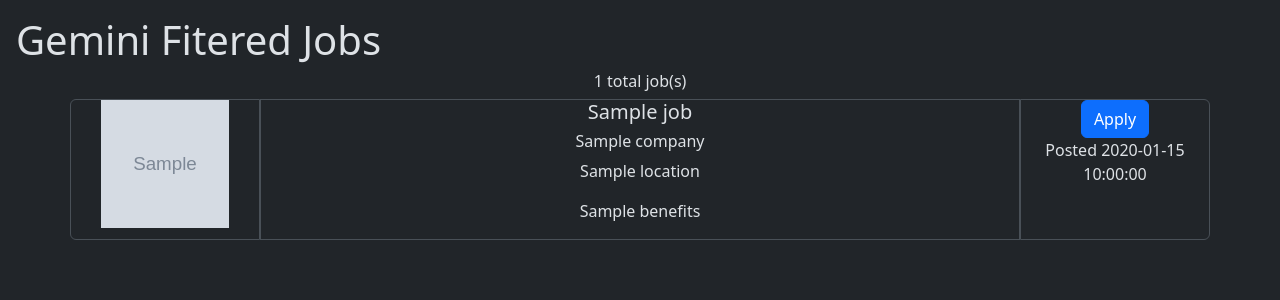
After one commit to jcoop32/job-finder-py, a Flask app: template templates/gemini.html in a window 1280 px wide. The commit adds this page. Shown: the top 300 px of the page. Run offline with Flask 3, Linux system fonts and the light colour scheme; the template is opened without the code that fills it: most values are stand-ins (such as "Sample title", 1, 10 or a date in 2020); grey boxes marked "Sample" are stand-in pictures.

Commit message:
gemini filtering out non-matched jobs, new api urls & hosts for more api calls

```diff
--- a/app.py
+++ b/app.py
@@ -1,6 +1,7 @@
 from flask import Flask, render_template, request, redirect, url_for
-from controllers.gemini import get_summary_of_resume
+from controllers.gemini import get_summary_of_resume, matched_jobs
 from controllers.job_search import filtered_jobs, search_for_jobs
+from controllers.get_location import get_linkedin_location
 import os
 
 
@@ -8,6 +9,7 @@ app = Flask(__name__)
 app.config["UPLOAD_FOLDER"] = "resume_uploads"
 
 filename = ""
+outer_jobs = []
 
 
 @app.route("/", methods=["POST", "GET"])
@@ -27,12 +29,22 @@ def index():
 @app.route("/ai", methods=["POST", "GET"])
 def ai():
     json_form, location, skills, res_skills = get_summary_of_resume(filename)
+    location_id = get_linkedin_location(location)
     # jobs = filtered_jobs(skills, location, res_skills)
-    jobs = search_for_jobs(tuple(skills), location)
-
+    jobs = search_for_jobs(skills, location_id)
+    global outer_jobs
+    outer_jobs = jobs
+    # test_prompt = matched_jobs(filename, jobs)
+    # print(test_prompt)
     return render_template(
         "ai.html", res=json_form, jobs=jobs, filename=filename, count=len(jobs)
     )
+
+
+@app.route("/gemini")
+def gemini():
+    filtered_jobs = matched_jobs(filename, outer_jobs)
+    return render_template("gemini.html", jobs=filtered_jobs, count=len(filtered_jobs))
 
 
 # @app.route("/job-results", methods=["GET"])
--- a/controllers/gemini.py
+++ b/controllers/gemini.py
@@ -4,20 +4,22 @@ import os
 import typing_extensions as typing
 import json
 
+from models.gemini_response_schemas import ResumeSummary, JobPosting
+
 
 load_dotenv()
 
 
 # data structure gemini returns
-class ResumeSummary(typing.TypedDict):
-    name: str
-    email: str
-    linkedin_profile: str
-    location: str
-    job_title: str
-    skills: list[str]
-    possible_jobs: list[str]
-    summary: str
+# class ResumeSummary(typing.TypedDict):
+#     name: str
+#     email: str
+#     linkedin_profile: str
+#     location: str
+#     job_title: str
+#     skills: list[str]
+#     possible_jobs: list[str]
+#     summary: str
 
 
 genai.configure(api_key=os.getenv("GEMINI_API_KEY"))
@@ -27,10 +29,11 @@ model = genai.GenerativeModel(
 )
 
 resume_analysis_prompt = "Pull the name, email, linkedin profile/link (if is given), location (city only), job title, skills, some possible job titles that fit this resume, and a summary from each of the resumes: "
+job_match_prompt = "With this JSON of these jobs, return me an array with all the jobs with the best match with the given resume."
 
 
-def get_summary_of_resume(filename):
-    resume = genai.upload_file(f"resume_uploads/{filename}")
+def get_summary_of_resume(resume_filename):
+    resume = genai.upload_file(f"resume_uploads/{resume_filename}")
     response = model.generate_content(
         [resume_analysis_prompt, resume],
         generation_config=genai.GenerationConfig(
@@ -47,3 +50,24 @@ def get_summary_of_resume(filename):
     list(skills).append(job_title)
     list(skills).append(job_titles)
     return json_form, location, skills, res_skills
+
+
+# find good matching jobs with gemini api
+def matched_jobs(resume_filename, jobs):
+    print("in filtered jobs func")
+    resume = genai.upload_file(f"resume_uploads/{resume_filename}")
+    response = model.generate_content(
+        [
+            f"For each element of jobs in this array: {jobs}, find the jobs that are matches to this resume and remove the ones that are not matches. Use the resume's job title, possible job titles, skills, and experience to make your decision. Make sure each job follows the response_schema given.",
+            resume,
+        ],
+        generation_config=genai.GenerationConfig(
+            response_mime_type="application/json", response_schema=list[JobPosting]
+        ),
+    )
+
+    json_form = json.loads(response.text)
+    # print(json_form)
+    print(len(json_form))
+    print(type(json_form))
+    return json_form
--- a/controllers/get_location.py
+++ b/controllers/get_location.py
@@ -1,33 +1,36 @@
 import requests
 import os
 from dotenv import load_dotenv
-import functools
 
 
 load_dotenv()
 
-job_api_key = os.getenv("location_api_5")
+location_api_key = os.getenv("location_api_3")
+
+url1 = "https://linkedin-data-scraper.p.rapidapi.com/suggestion_location"
+url2 = "https://linkedin-bulk-data-scraper.p.rapidapi.com/suggestion_location"
+host1 = "linkedin-data-scraper.p.rapidapi.com"
+host2 = "linkedin-bulk-data-scraper.p.rapidapi.com"
 
 
-@functools.lru_cache(maxsize=128)
 def get_linkedin_location(location):
-
-    url = "https://linkedin-data-scraper.p.rapidapi.com/suggestion_location"
+    url = url2
 
     querystring = {"query": location}
 
     headers = {
-        "x-rapidapi-key": job_api_key,
-        "x-rapidapi-host": "linkedin-data-scraper.p.rapidapi.com",
+        "x-rapidapi-key": location_api_key,
+        "x-rapidapi-host": host2,
     }
-
-    response = requests.get(url, headers=headers, params=querystring)
-    formatted_data = response.json()
-    location_id = formatted_data["suggestions"][0]["urn"]
-    # location_id = response
-
-    # print(location_id)
-    return location_id
+    try:
+        response = requests.get(url, headers=headers, params=querystring)
+        formatted_data = response.json()
+        location_id = formatted_data["suggestions"][0]["urn"]
+        # location_id = formatted_data
+        # print(location_id)
+        return location_id
+    except requests.exceptions.RequestException as e:
+        print(f"Error occured: {e}")
 
 
 # get_linkedin_location("Chicago, IL")
--- a/controllers/job_search.py
+++ b/controllers/job_search.py
@@ -1,7 +1,6 @@
 import requests
 import os
 from dotenv import load_dotenv
-import concurrent.futures
 import time
 import functools
 
@@ -15,7 +14,12 @@ api = Linkedin("coopj3265@gmail.com", os.getenv("linkedin_pass"))
 load_dotenv()
 
 job_api_key = os.getenv("job_api_8")
-job_api_key2 = os.getenv("job_api_9")
+job_api_key2 = os.getenv("job_api_2")
+
+url1 = "https://linkedin-data-api.p.rapidapi.com/search-jobs-v2"
+url2 = "https://linkedin-api8.p.rapidapi.com/search-jobs-v2"
+host1 = "linkedin-data-api.p.rapidapi.com"
+host2 = "linkedin-api8.p.rapidapi.com"
 
 
 def time_it(func):
@@ -31,19 +35,18 @@ def time_it(func):
     return wrapper
 
 
-# key_words_list = [
-#     "Full stack developer",
-#     "frontend developer",
-#     "software engineer",
-# ]
+key_words_list = [
+    "Full stack developer",
+    "frontend developer",
+    "software engineer",
+]
 
-# location = "San Francisco"
+location = "103112676"  # chicago
 
 
-@functools.lru_cache(maxsize=128)
-def search_for_jobs(key_words, location):
-    location_id = get_linkedin_location(location)
-    url = "https://linkedin-data-api.p.rapidapi.com/search-jobs-v2"
+@time_it
+def search_for_jobs(key_words, location_id):
+    url = url2
 
     querystring = {
         "keywords": key_words,
@@ -55,51 +58,16 @@ def search_for_jobs(key_words, location):
 
     headers = {
         "x-rapidapi-key": job_api_key,
-        "x-rapidapi-host": "linkedin-data-api.p.rapidapi.com",
+        "x-rapidapi-host": host2,
     }
-
-    response = requests.get(url, headers=headers, params=querystring)
-    response_to_json = response.json()
-    data = response_to_json["data"]
-
-    # print(data)
-    return data
-
-
-# @functools.lru_cache(maxsize=128)
-# def search_jobs_parallel(key_words_list, location):
-#     location_id = get_linkedin_location(location)  # Assuming you have this function
-#     url = "https://linkedin-data-api.p.rapidapi.com/search-jobs-v2"
-#     headers = {
-#         "x-rapidapi-key": job_api_key,
-#         "x-rapidapi-host": "linkedin-data-api.p.rapidapi.com",
-#     }
-
-#     with concurrent.futures.ThreadPoolExecutor() as executor:
-#         futures = []
-#         for key_words in key_words_list:
-#             querystring = {
-#                 "keywords": key_words,
-#                 "locationId": location_id,
-#                 "datePosted": "pastWeek",
-#                 "jobType": "fullTime",
-#                 "sort": "mostRelevant",
-#             }
-#             futures.append(
-#                 executor.submit(requests.get, url, headers=headers, params=querystring)
-#             )
-
-#         results = []
-#         for future in concurrent.futures.as_completed(futures):
-#             response = future.result()
-#             response_to_json = response.json()
-#             data = response_to_json["data"]
-#             results.append(data)
-#     return results[0]
-
-
-# results = search_jobs_parallel(tuple(key_words_list), location)
-# print(results)
+    try:
+        response = requests.get(url, headers=headers, params=querystring)
+        response_to_json = response.json()
+        data = response_to_json["data"]
+        # print(data)
+        return data
+    except requests.exceptions.RequestException as e:
+        print(f"Error occured: {e}")
 
 
 # jobs = search_for_jobs(key_words_list, location)
@@ -113,10 +81,6 @@ def search_for_jobs(key_words, location):
 @functools.lru_cache(maxsize=128)
 def job_details(job_id):
     job = api.get_job_skills(job_id)
-    # job_skills = []
-    # # append first 10 skills to arr
-    # for skill in job["skillMatchStatuses"][:10]:
-    #     job_skills.append(skill["skill"]["name"])
     job_skills = [skill["skill"]["name"] for skill in job["skillMatchStatuses"][:10]]
 
     return job_skills
@@ -129,7 +93,7 @@ def job_details(job_id):
 @time_it
 @functools.lru_cache(maxsize=128)
 def filtered_jobs(keywords, location, resume_skills):
-    jobs = search_jobs_parallel(keywords, location)
+    jobs = search_for_jobs(keywords, location)
     matched_jobs = []
     set1 = set(s.lower() for s in resume_skills)
     # print(len(jobs))
@@ -162,3 +126,33 @@ def filtered_jobs(keywords, location, resume_skills):
 
 # cached_res = filtered_jobs(key_words_list, "Chicago", tuple(res_skills))
 # print(cached_res)
+
+
+@time_it
+def search_for_jobs_without_location(key_words):
+    url = url2
+    location = "103112676"  # chicago
+
+    querystring = {
+        "keywords": key_words,
+        "locationId": location,
+        "datePosted": "pastWeek",
+        "jobType": "fullTime",
+        "sort": "mostRelevant",
+    }
+
+    headers = {
+        "x-rapidapi-key": job_api_key,
+        "x-rapidapi-host": host2,
+    }
+    try:
+        response = requests.get(url, headers=headers, params=querystring)
+        response_to_json = response.json()
+        data = response_to_json["data"]
+        # print(data)
+        return data
+    except requests.exceptions.RequestException as e:
+        print(f"Error occured: {e}")
+
+
+# search_for_jobs_without_location(key_words_list)
--- /dev/null
+++ b/templates/gemini.html
@@ -0,0 +1,47 @@
+<!DOCTYPE html>
+<html lang="en" data-bs-theme="dark">
+  <head>
+    <meta charset="UTF-8" />
+    <meta name="viewport" content="width=device-width, initial-scale=1.0" />
+    <link
+      href="https://cdn.jsdelivr.net/npm/bootstrap@5.3.3/dist/css/bootstrap.min.css"
+      rel="stylesheet"
+      integrity="sha384-QWTKZyjpPEjISv5WaRU9OFeRpok6YctnYmDr5pNlyT2bRjXh0JMhjY6hW+ALEwIH"
+      crossorigin="anonymous"
+    />
+    <title>Gemini Fitered Jobs</title>
+  </head>
+  <body class="p-3">
+    <h1>Gemini Fitered Jobs</h1>
+    <div class="container text-center">
+      <h6>{{ count }} total job(s)</h6>
+      {% for j in jobs %} {% if j.job_id %}
+      <div class="row" id="{{ j.job_id }}">
+        {% if j.company.logo_url %}
+        <div class="col-2 border rounded-start">
+          <img
+            src="{{ j.company.logo_url }}"
+            alt="company logo of {{
+          j.company.name }}"
+            width="128px"
+            height="128px"
+          />
+        </div>
+        {% endif %}
+        <div class="col border">
+          <h5>{{ j["title"] }}</h5>
+          <h6>{{ j.company.name }}</h6>
+          <p>{{ j["location"] }}</p>
+          <p>{{ j["benefits"] }}</p>
+        </div>
+        <div class="col-2 border rounded-end">
+          <a href="{{ j.url }}" target="_blank"
+            ><button type="button" class="btn btn-primary">Apply</button></a
+          >
+          <p>Posted {{ j.postDate }}</p>
+        </div>
+      </div>
+      {% endif %} {% endfor %}
+    </div>
+  </body>
+</html>
```
Also changed, not shown: models/gemini_response_schemas.py (added, +29 -0 lines), templates/ai.html (+7 -2 lines).
